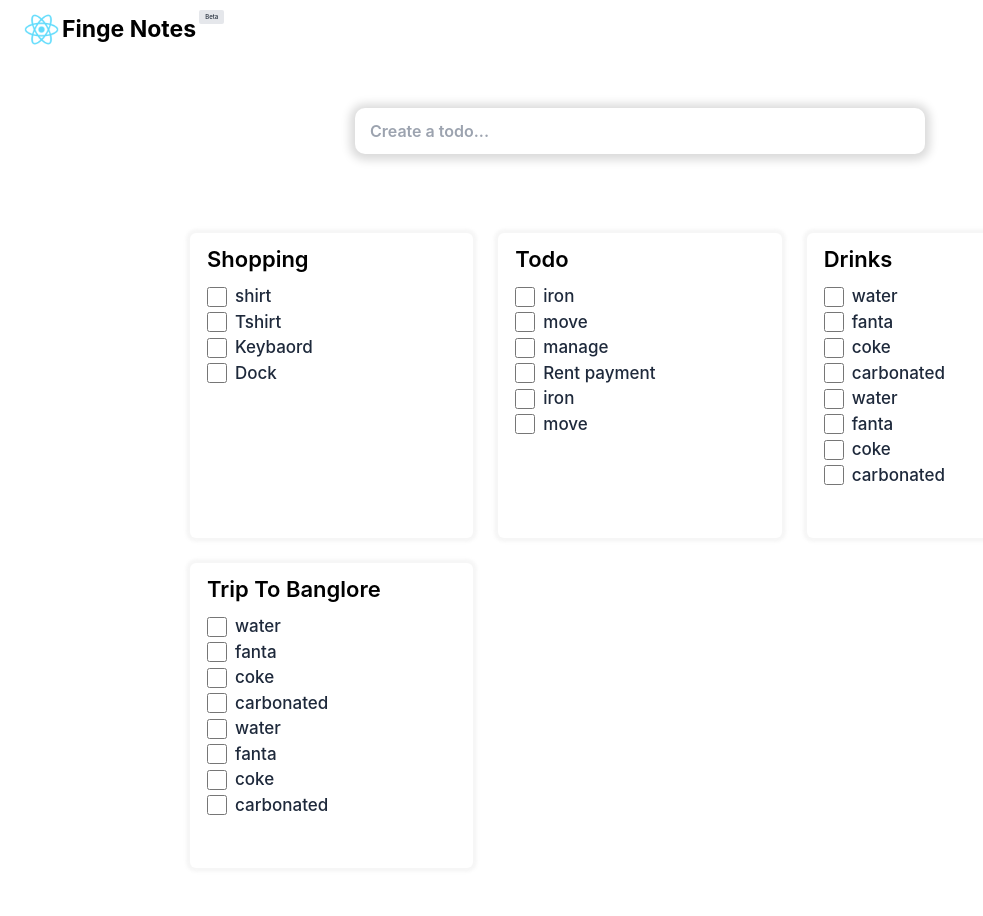
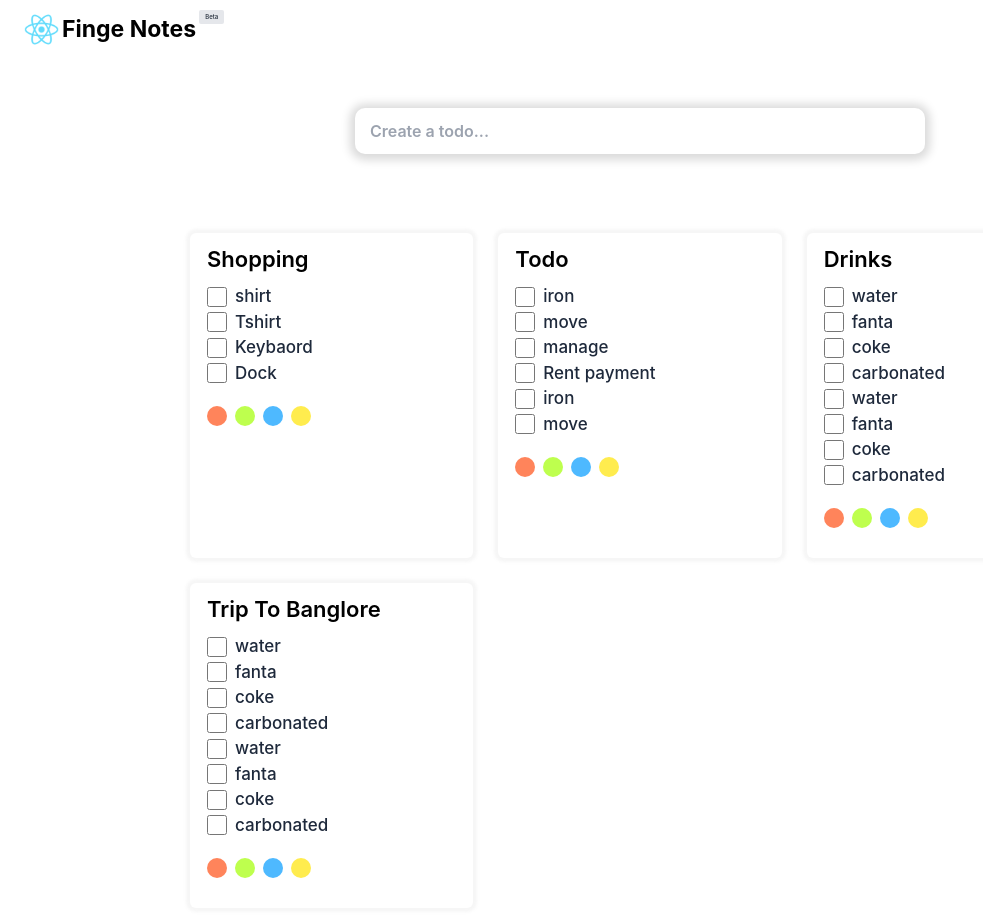
Before and after one commit to pesto-students/p7-rahulm-chinmay4o, a React (Create React App) app in the folder Week-12/todo/: page /todo in a window 1280 px wide. Shown: the top 916 px of the page, without its empty margins (0-983 px from the left). Built offline with nearby package versions, Linux system fonts and the light colour scheme.

Commit message:
added readme and updated backgound color functionality

```diff
--- a/Week-12/todo/src/pages/Todo.jsx
+++ b/Week-12/todo/src/pages/Todo.jsx
@@ -2,14 +2,7 @@ import React, { useState, useEffect, useRef } from "react";
 import todoListData from "../mock_data/data";
 
 const Todo = () => {
-  const bgColor = [
-    "#000",
-    "tomato",
-    "dodgerblue",
-    "#a8ff50",
-    "#61edff",
-    "#fcff4f",
-  ];
+  const bgColor = ["#FF845B", "#BEFF4E", "#4EB9FF", "#FFEC4E", "#FFFFFF"];
 
   const titleRef = useRef(null);
   const itemRef = useRef(null);
@@ -54,6 +47,13 @@ const Todo = () => {
     }
   };
 
+  // grand parent color handler
+  const parentColorHandler = (e, color) => {
+    const childNode = e.target;
+    const parentNode = childNode.parentNode.parentNode;
+    parentNode.style.backgroundColor = color;
+  };
+
   function addItemToListHandler() {
     if (itemRef.current.value) {
       setTodoList({
@@ -74,7 +74,7 @@ const Todo = () => {
         {
           ...todoList,
         },
-        ...data
+        ...data,
       ]);
       titleRef.current.value = "";
     }
@@ -183,6 +183,7 @@ const Todo = () => {
             <div
               className="w-full border-[0px] border-solid border-[rgb(218,218,218)] rounded-md py-[10px] px-[17px] shadow-[0px_0px_3px_4px_rgba(165,165,165,0.1)]"
               key={index}
+              id={ele._id}
             >
               <h5 className="text-[22px] font-semibold capitalize">
                 {ele.title}
@@ -203,17 +204,18 @@ const Todo = () => {
                 })}
               </ul>
               {/* color grid */}
-              <div className="w-[90px] color_pallete grid grid-cols-3 my-[20px]">
+              <div className="w-[140px] color_pallete grid grid-cols-5 my-[20px]">
                 {bgColor.map((color, index) => {
                   return (
                     <div
-                      className={{
+                      style={{
                         backgroundColor: color,
                         width: "20px",
                         height: "20px",
                         borderRadius: "50%",
                       }}
                       key={index}
+                      onClick={(e) => parentColorHandler(e, color)}
                     ></div>
                   );
                 })}
```
Also changed, not shown: 2 other files (tests, documents, lock files or other folders).
